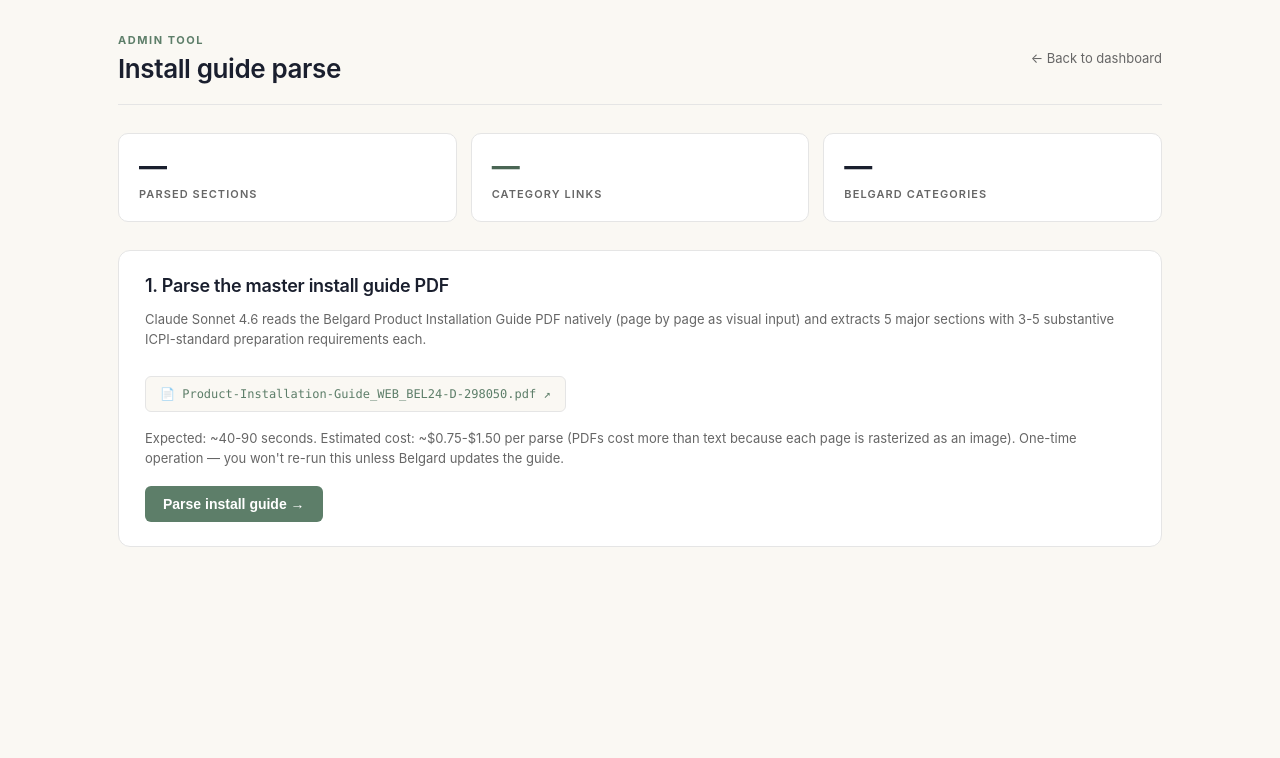
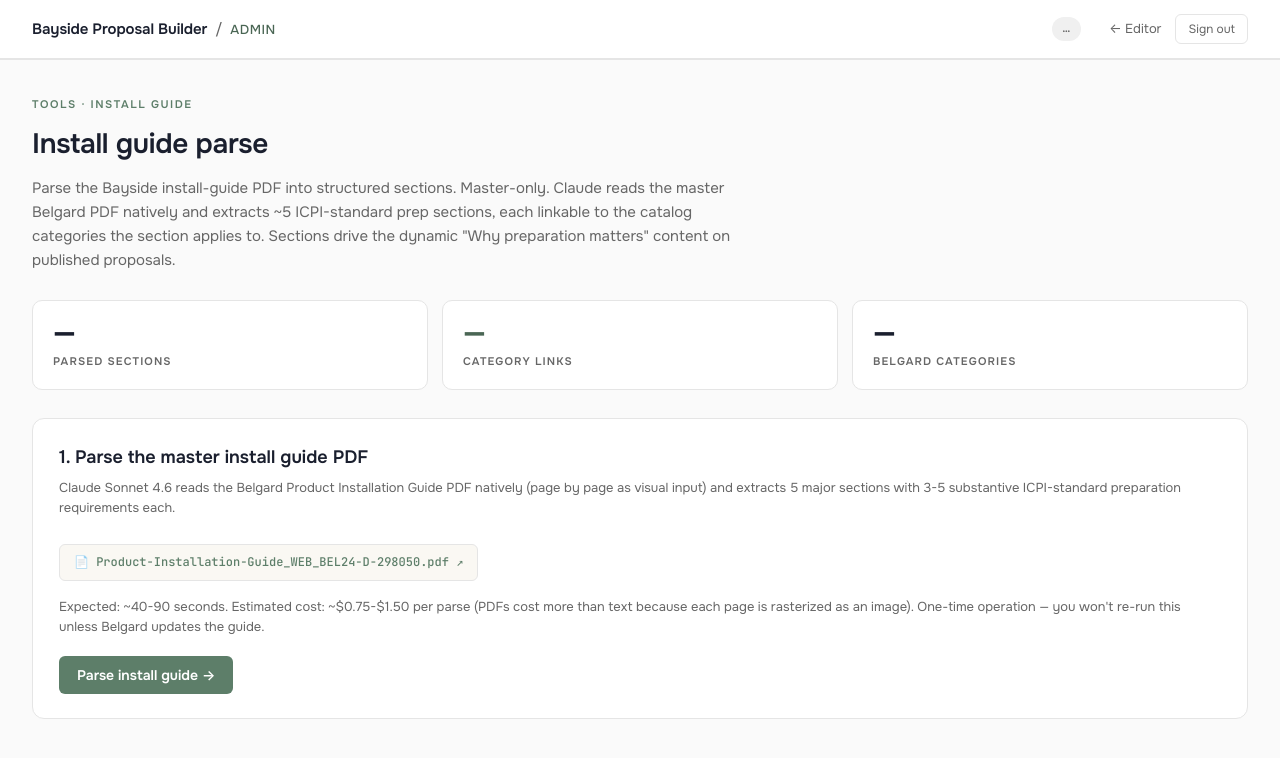
Before and after one commit to tmcmullen99/bayside-proposals, a website: page bpb 3/public/admin/install-guide-parse.html in a window 1280 px wide. Drawn offline with Linux system fonts and the light colour scheme; a script that the page names is missing.

Commit message:
Update install-guide-parse.html

```diff
--- a/bpb 3/public/admin/install-guide-parse.html
+++ b/bpb 3/public/admin/install-guide-parse.html
@@ -3,47 +3,12 @@
 <head>
 <meta charset="UTF-8">
 <meta name="viewport" content="width=device-width, initial-scale=1">
-<title>Install Guide Parse · Proposal Builder</title>
-<link rel="stylesheet" href="/styles.css">
+<title>Install Guide Parse · Admin · Bayside Proposal Builder</title>
+<link href="https://fonts.googleapis.com/css2?family=Onest:wght@400;500;600;700&family=JetBrains+Mono:wght@500;600&display=swap" rel="stylesheet">
+<link rel="stylesheet" href="/admin/admin-shell.css">
 <style>
-  /* Admin-page-specific styles. Prefix .ig- (Install Guide) to avoid
-     collisions with .bs- (Belgard Sync) on the sibling admin page. */
-  body { background: #faf8f3; }
-
-  .ig-shell {
-    max-width: 1100px;
-    margin: 0 auto;
-    padding: 32px 28px 96px;
-  }
-
-  .ig-header {
-    display: flex;
-    justify-content: space-between;
-    align-items: center;
-    margin-bottom: 28px;
-    padding-bottom: 20px;
-    border-bottom: 1px solid #e5e5e5;
-  }
-  .ig-header h1 {
-    font-size: 26px;
-    font-weight: 600;
-    color: #1a1f2e;
-    margin: 0;
-  }
-  .ig-eyebrow {
-    font-size: 11px;
-    letter-spacing: 0.14em;
-    text-transform: uppercase;
-    color: #5d7e69;
-    font-weight: 700;
-    margin-bottom: 6px;
-  }
-  .ig-back-link {
-    font-size: 13px;
-    color: #666;
-    text-decoration: none;
-  }
-  .ig-back-link:hover { color: #1a1f2e; }
+  /* Page-specific styles only — chrome lives in admin-shell.css.
+     All page classes prefixed .ig- (Install Guide). */
 
   /* Stats strip */
   .ig-stats {
@@ -105,7 +70,7 @@
     font-size: 12px;
     color: #5d7e69;
     text-decoration: none;
-    font-family: 'SF Mono', Menlo, monospace;
+    font-family: 'JetBrains Mono', 'SF Mono', Menlo, monospace;
   }
   .ig-pdf-link:hover { background: #f5f5f5; color: #1a1f2e; }
 
@@ -119,6 +84,7 @@
     font-size: 14px;
     cursor: pointer;
     transition: background 0.15s;
+    font-family: inherit;
   }
   .ig-btn-primary { background: #5d7e69; color: #fff; }
   .ig-btn-primary:hover { background: #4a6654; }
@@ -189,7 +155,7 @@
   .ig-section-pages {
     font-size: 11px;
     color: #888;
-    font-family: 'SF Mono', Menlo, monospace;
+    font-family: 'JetBrains Mono', 'SF Mono', Menlo, monospace;
   }
   .ig-section-key-badge {
     font-size: 10px;
@@ -316,14 +282,35 @@
 </head>
 <body>
 
-<div class="ig-shell">
-  <header class="ig-header">
-    <div>
-      <div class="ig-eyebrow">Admin tool</div>
-      <h1>Install guide parse</h1>
+<!-- Shared admin chrome (topbar + tab strip) — rendered by admin-shell.js -->
+<header class="ash-topbar">
+  <div class="ash-topbar-inner">
+    <a href="/admin/" class="ash-brand">
+      <span class="ash-brand-bayside">Bayside Proposal Builder</span>
+      <span class="ash-brand-divider">/</span>
+      <span class="ash-brand-section">Admin</span>
+    </a>
+    <div class="ash-topbar-right">
+      <span class="ash-role-badge is-loading" id="ashRoleBadge">…</span>
+      <span class="ash-user-email" id="ashUserEmail"></span>
+      <a class="ash-link-back" href="/dashboard">← Editor</a>
+      <button class="ash-signout" id="ashSignOutBtn" type="button">Sign out</button>
     </div>
-    <a href="/dashboard.html" class="ig-back-link">← Back to dashboard</a>
-  </header>
+  </div>
+</header>
+<nav class="ash-tabs" id="ashTabs" aria-label="Admin sections"></nav>
+
+<main class="ash-shell">
+  <div class="ash-intro">
+    <div class="ash-eyebrow">Tools · Install guide</div>
+    <h1 class="ash-title">Install guide parse</h1>
+    <p class="ash-lede">
+      Parse the Bayside install-guide PDF into structured sections. Master-only.
+      Claude reads the master Belgard PDF natively and extracts ~5 ICPI-standard prep sections,
+      each linkable to the catalog categories the section applies to. Sections drive the dynamic
+      "Why preparation matters" content on published proposals.
+    </p>
+  </div>
 
   <!-- Stats strip -->
   <div class="ig-stats">
@@ -418,8 +405,12 @@
     </p>
     <button id="igDoneReload" class="ig-btn ig-btn-secondary">Reload page</button>
   </section>
-</div>
+</main>
 
+<!-- Render the shared shell chrome (topbar role badge + tab strip) -->
+<script type="module" src="/admin/admin-shell.js"></script>
+
+<!-- Page-specific logic (already has master URL gate from Phase 5B P2 Batch 1) -->
 <script type="module" src="/js/admin-install-guide.js"></script>
 
 </body>
```
